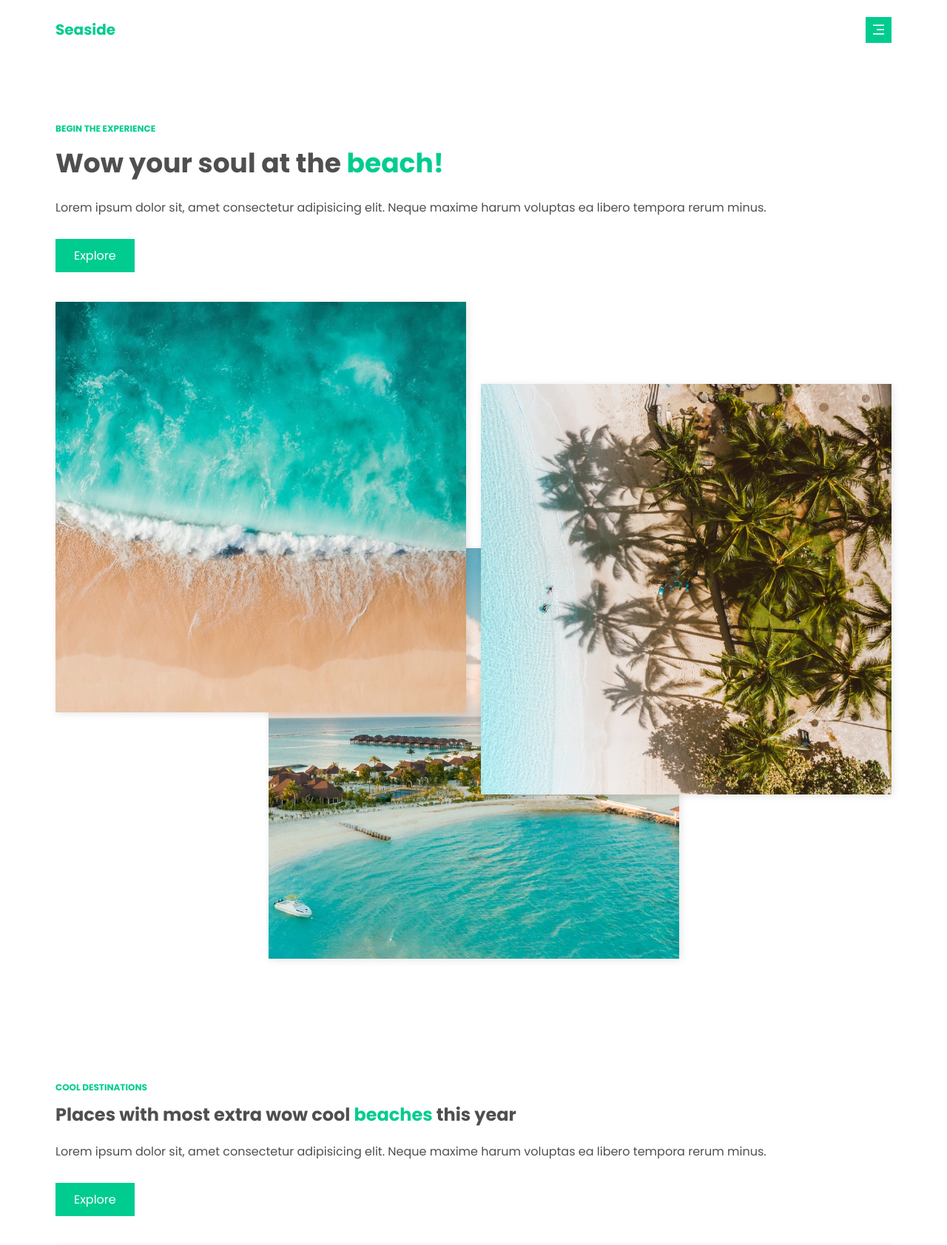
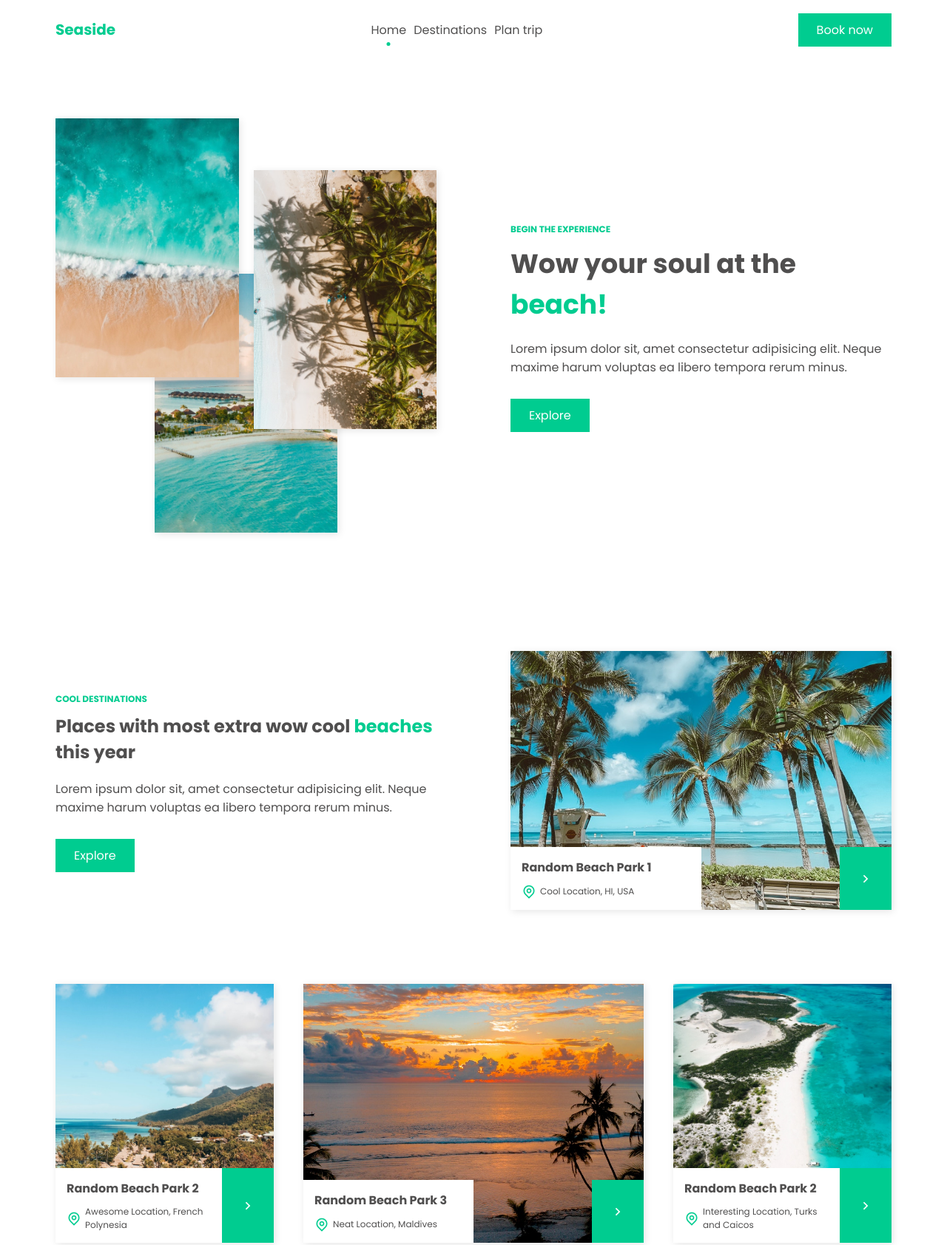
Before and after one commit to susgupta/responsive_travel_site, a plain HTML site: page index.html in a window 1280 px wide. Shown: the top 1683 px of the page at 74% size. Drawn offline with nearby package versions, Linux system fonts and the light colour scheme.

Commit message:
Adding media queries and scroll reveal

```diff
--- a/css/styles.css
+++ b/css/styles.css
@@ -41,6 +41,7 @@
 html{
     /* 10 px baseline */
     font-size: 62.5%;
+    scroll-behavior: smooth;
 }
 
 body{
@@ -452,4 +453,124 @@ i{
 .underline{
     text-decoration: underline;
 }
+
 /* Media queries */
+
+@media screen and (min-width: 400px){
+    .btn-group{
+        flex-direction: row;
+    }
+}
+
+@media screen and (min-width: 768px){
+    .showcase-container,
+    .popular-destinations-container,
+    .plan-trip-container{
+        grid-template-columns: repeat(2, 1fr);
+        align-items: center;
+    }
+
+    .order-1{
+        order: 0;
+    }
+
+    .order-2{
+        order: 1;
+    }
+
+    .image-box{
+        min-height: 35rem;
+    }
+
+    .beach-data-inner{
+        padding: 1.5rem;
+    }
+
+    .secondary-grid{
+        grid-template-columns: repeat(2, 1fr);
+        grid-column: 1/-1;
+    }
+
+    .image-box-right{
+        grid-column: span 2;
+    }
+
+    .image-box-right .beach-data-inner{
+        width: 50%;
+    }
+}
+
+@media screen and (min-width: 1000px){
+    .nav-mobile{
+        background-color: transparent;
+        position: initial;
+        width: initial;
+        padding: initial;
+        z-index: initial;
+        transform: initial;
+        transition: initial;
+    }
+
+    .nav .list{
+        flex-direction: row;
+    }
+
+    .list-link::after,
+    .list-link.current::after{
+        top: initial;
+        right: initial;
+        left: 50%;
+        transform: translateX(-50%);
+        bottom: -1rem;
+    }
+
+    .sm-screen-hidden{
+        display: block !important;
+    }
+
+    .lg-screen-hidden{
+        display: none;
+    }
+
+    .nav.active .nav-mobile{
+        transform: initial;
+    }
+
+    .header::before{
+        display: none;
+    }
+
+    .showcase-container,
+    .popular-destinations-container,
+    .plan-trip-container{
+        gap: 10rem;
+    }
+
+    .showcase .image-box{
+        min-height: 35rem;
+    }
+
+    .secondary-grid{
+        grid-template-columns: 2fr repeat(6, 1fr) 2fr;
+    }
+
+    .image-box-left{
+        grid-column: 1/3;
+    }
+
+    .image-box-center{
+        grid-column: 3/7;
+    }
+
+    .image-box-right{
+        grid-column: 7/-1;
+    }
+
+    .width-50{
+        width: 50%;
+    }
+
+    .image-box-right .beach-data-inner{
+        width: 100%;
+    }
+}
--- a/index.html
+++ b/index.html
@@ -23,16 +23,16 @@
             <div class="nav-mobile">
                 <ul class="list">
                     <li class="list-item">
-                        <a href="#" class="list-link current">Home</a>
+                        <a href="#showcase" class="list-link current">Home</a>
                     </li>
                     <li class="list-item">
-                        <a href="#" class="list-link">Destinations</a>
+                        <a href="#popular-destinations" class="list-link">Destinations</a>
                     </li>
                     <li class="list-item">
-                        <a href="#" class="list-link">Plan trip</a>
+                        <a href="#plan-trip" class="list-link">Plan trip</a>
                     </li>
                     <li class="list-item lg-screen-hidden">
-                        <a href="#" class="list-link">Book now</a>
+                        <a href="#newsletter" class="list-link">Book now</a>
                     </li>
                 </ul>
             </div>
--- a/js/main.js
+++ b/js/main.js
@@ -2,6 +2,7 @@
 const menuToggleIcon = document.getElementById('menu-toggle-icon');
 const navMobile = document.getElementById('nav');
 const headerElement = document.getElementById('header');
+const navLinks = document.querySelectorAll('.nav-mobile .list-link');
 
 
 // Toggle navigation
@@ -26,6 +27,43 @@ const headerScrollEvent = () => {
 window.addEventListener('scroll', headerScrollEvent);
 
 // Add selected link styles to the link clicked and close navigation when clicking the links
+navLinks.forEach(link => link.addEventListener('click', () => {
+    navMobile.classList.remove('active');
+    headerElement.classList.remove('active');
 
+    let current = document.getElementsByClassName('current');
+    current[0].className = current[0].className.replace(' current', '');
+    link.className += ' current';
+}));
 
 // Scroll Reveal
+const sr = ScrollReveal({
+    distance: '25px',
+    duration: 2500
+});
+
+sr.reveal(`.image-left, .popular-destinations-data, .plan-trip-data`, {
+    origin: 'left'
+});
+
+sr.reveal('.image-center', {
+    origin: 'bottom'
+});
+
+sr.reveal(`.image-right, .showcase-data`, {
+    origin: 'right'
+});
+
+sr.reveal(`.beach-data-wrapper`, {
+    origin: 'bottom',
+    interval: 250
+});
+
+sr.reveal(`.newsletter-container`, {
+    origin: 'top'
+});
+
+sr.reveal(`.footer-container-inner > div, .footer-separator, .copyright`, {
+    origin: 'bottom',
+    interval: 250
+});
```
Also changed, not shown: 1 other file.
